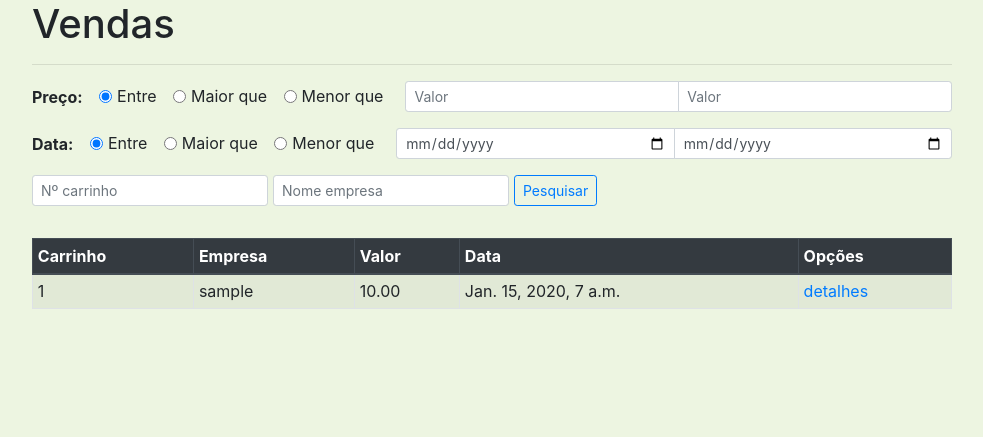
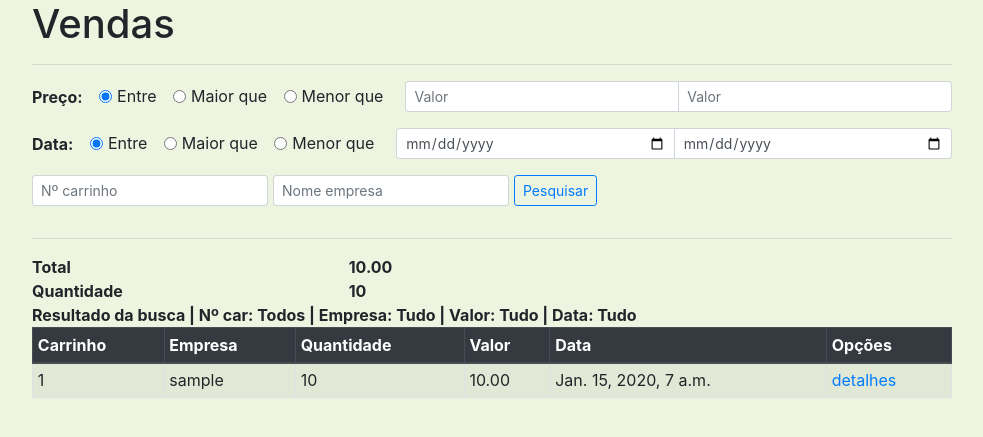
Before and after one commit to vitornr7/estoque-django, a Django app: page /listar_carrinhos/ in a window 1280 px wide. Shown: the part 56-493 px from the top of the page, without its empty margins (148-1131 px from the left). Run offline with Django 3.2, Linux system fonts and the light colour scheme; a user stored in the database is signed in; tables that the repository leaves empty hold one stand-in row (values such as "Sample post"); some libraries are stand-ins or nearby versions.

Commit message:
listar carrinhos busca completa

```diff
--- a/estoque/models.py
+++ b/estoque/models.py
@@ -79,7 +79,7 @@ class Carrinho(models.Model):
     status = models.BooleanField(default=ABERTO)
     empresa = models.ForeignKey(Empresa, on_delete=models.CASCADE)
     quantidade = models.PositiveIntegerField(
-        validators=[MinValueValidator(1), MaxValueValidator(1000000)])
+        validators=[MinValueValidator(0), MaxValueValidator(1000000)], default=0)
     valor = models.DecimalField(max_digits=10, decimal_places=2, validators=[
                                 MinValueValidator(0), MaxValueValidator(1000000)], default=0)
 
--- a/estoque/templates/estoque/detalhes_produto.html
+++ b/estoque/templates/estoque/detalhes_produto.html
@@ -21,8 +21,7 @@
     </div>
     {% else %}
     <div class="col-lg">
-        <a href="{% url 'estoque:filial_vender' produto.pk %}" class="btn btn-sm btn-outline-primary btn-block">Realizar
-            Venda</a>
+        <a href="{% url 'estoque:adicionar_ao_carrinho' produto.pk %}" class="btn btn-sm btn-outline-primary btn-block">Adicionar ao carrinho</a>
     </div>
 
     <div class="col-lg">
--- a/estoque/templates/estoque/listar_carrinhos.html
+++ b/estoque/templates/estoque/listar_carrinhos.html
@@ -12,8 +12,8 @@
     {% include 'estoque/pesquisa/datas.html' %}
     <div class="form-row align-items-center">
         <div class="form-group col-auto">
-            <input class="form-control form-control-sm" type="number" min="0" placeholder="Nº carrinho" aria-label="Search"
-                name="n_carrinho">
+            <input class="form-control form-control-sm" type="number" min="0" placeholder="Nº carrinho"
+                aria-label="Search" name="n_carrinho">
         </div>
         {% if request.user.is_superuser %}
         {% include 'estoque/pesquisa/empresa.html' %}
@@ -24,7 +24,6 @@
     </div>
 </form>
 
-{% comment %}
 <hr>
 
 <strong>
@@ -42,18 +41,21 @@
     <div class="col-auto">
         <strong>
             Resultado da busca
+            {% if request.GET.n_carrinho %}
+                | Nº car: {{ request.GET.n_carrinho }}
+            {% else %}
+                | Nº car: Todos
+            {% endif %}
+
             {% if request.user.is_superuser %}{% include 'estoque/pesquisa/pesq_empresa.html' %}{% endif %}
-            {% include 'estoque/pesquisa/pesq_produto.html' %}
             {% include 'estoque/pesquisa/pesq_preco.html' %}
             {% include 'estoque/pesquisa/pesq_data.html' %}
         </strong>
-    </div>
+    </div>{% comment %}
     <div class="col">
         {% include 'estoque/relatorio/rel_venda.html' %}
-    </div>
+    </div>{% endcomment %}
 </div>
-
-{% endcomment %}
 
 <div class="table-responsive">
     <table class="table table-striped table-bordered table-sm">
@@ -61,6 +63,7 @@
             <tr>
                 <th scope="col">Carrinho</th>
                 {% if request.user.is_superuser %}<th scope="col">Empresa</th>{% endif %}
+                <th scope="col">Quantidade</th>
                 <th scope="col">Valor</th>
                 <th scope="col">Data</th>
                 <th scope="col">Opções</th>
@@ -78,6 +81,9 @@
                 </td>
                 {% endif %}
                 <td>
+                    {{ carrinho.quantidade }}
+                </td>
+                <td>
                     {{ carrinho.valor }}
                 </td>
                 <td>
@@ -89,7 +95,7 @@
             </tr>
             {% empty %}
             <tr>
-                <td colspan=5>
+                <td colspan=6>
                     <h4>Nenhum resultado encontrado.</h4>
                 </td>
             </tr>
@@ -106,14 +112,16 @@
     </li>
 
     {% if carrinhos.has_previous %}
-    <li class="page-item"><a class="page-link" href="?page={{ carrinhos.previous_page_number }}">Anterior</a>
+    <li class="page-item"><a class="page-link"
+            href="?opcao_valor={{ request.GET.opcao_valor }}&valor1={{ request.GET.valor1 }}&valor2={{ request.GET.valor2 }}&opcao_data={{ request.GET.opcao_data }}&d1={{ request.GET.d1 }}&d2={{ request.GET.d2 }}&n_carrinho={{ request.GET.n_carrinho }}&nome_empresa={{ request.GET.nome_empresa }}&page={{ carrinhos.previous_page_number }}">Anterior</a>
     </li>
     {% else %}
     <li class="page-item disabled"><span class="page-link">Anterior</span></li>
     {% endif %}
 
     {% if carrinhos.has_next %}
-    <li class="page-item"><a class="page-link" href="?page={{ carrinhos.next_page_number }}">Proxima</a>
+    <li class="page-item"><a class="page-link"
+            href="?opcao_valor={{ request.GET.opcao_valor }}&valor1={{ request.GET.valor1 }}&valor2={{ request.GET.valor2 }}&opcao_data={{ request.GET.opcao_data }}&d1={{ request.GET.d1 }}&d2={{ request.GET.d2 }}&n_carrinho={{ request.GET.n_carrinho }}&nome_empresa={{ request.GET.nome_empresa }}&page={{ carrinhos.next_page_number }}">Proxima</a>
     </li>
     {% else %}
     <li class="page-item disabled"><span class="page-link">Proxima</span></li>
--- a/estoque/views.py
+++ b/estoque/views.py
@@ -641,25 +641,26 @@ def finalizar_carrinho(request):
 
     car_prod = CarrinhoProdutos.objects.filter(carrinho=carrinho)
     total = 0
+    qtd = 0
 
     if car_prod:
         total = '%.2f' % car_prod.aggregate(Sum('valor'))['valor__sum']
         qtd = car_prod.aggregate(Sum('quantidade'))['quantidade__sum']
 
-        carrinho.quantidade = qtd
-        carrinho.valor = total
-        carrinho.data = datetime.now()
-        carrinho.status = Carrinho.FECHADO
+        if qtd > 0:
+            carrinho.quantidade = qtd
+            carrinho.valor = total
+            carrinho.data = datetime.now()
+            carrinho.status = Carrinho.FECHADO
 
-        for produto in car_prod:
-            estoque = get_object_or_404(
-                Estoque, empresa=empresa, produto=produto.produto)
+            for produto in car_prod:
+                estoque = get_object_or_404(
+                    Estoque, empresa=empresa, produto=produto.produto)
 
-            estoque.quantidade -= produto.quantidade
-            estoque.save()
+                estoque.quantidade -= produto.quantidade
+                estoque.save()
 
-        carrinho.save()
-
+            carrinho.save()
 
     return HttpResponseRedirect(reverse('estoque:detalhes_carrinho', kwargs={'pk': carrinho.pk}))
 
```
